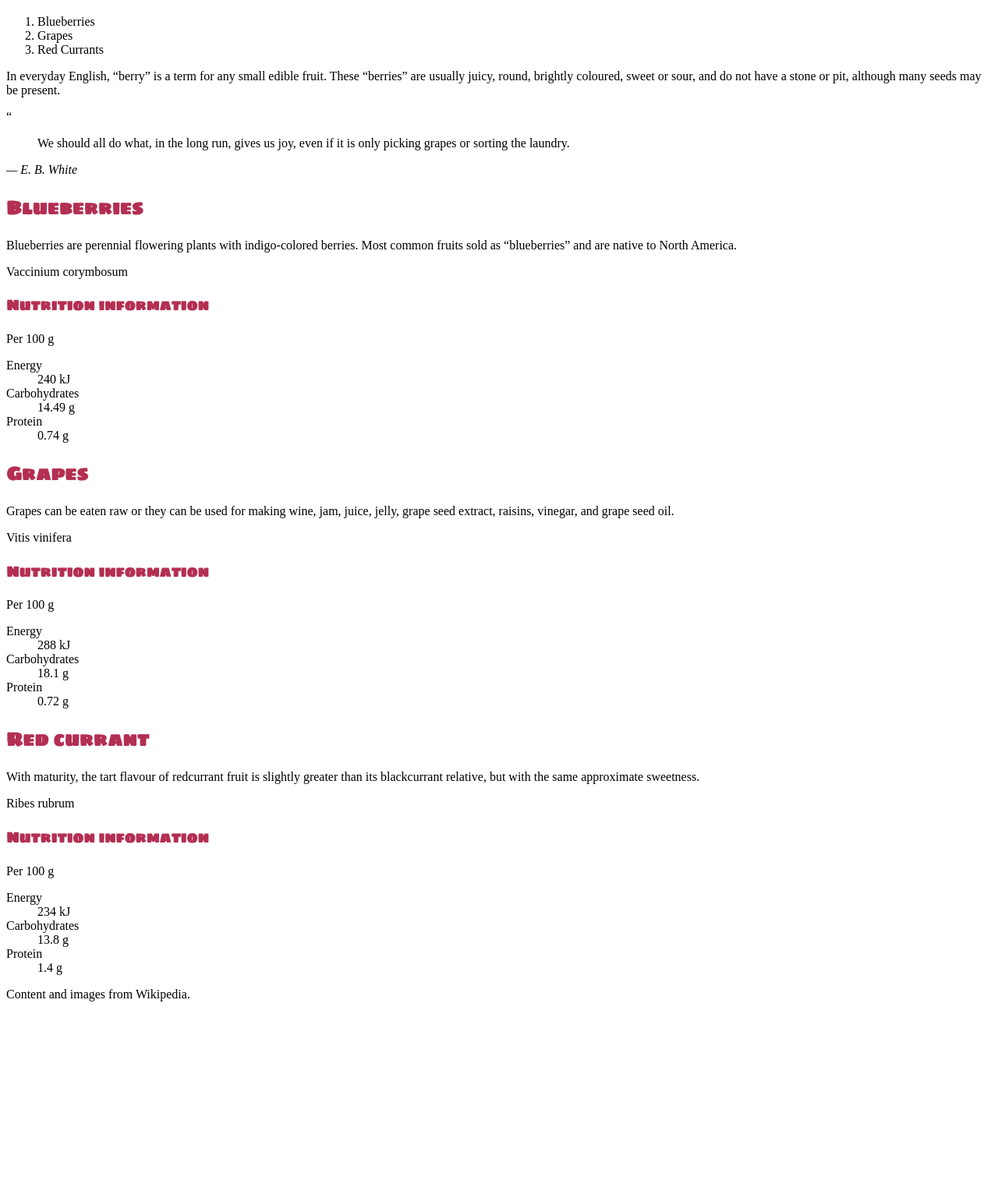
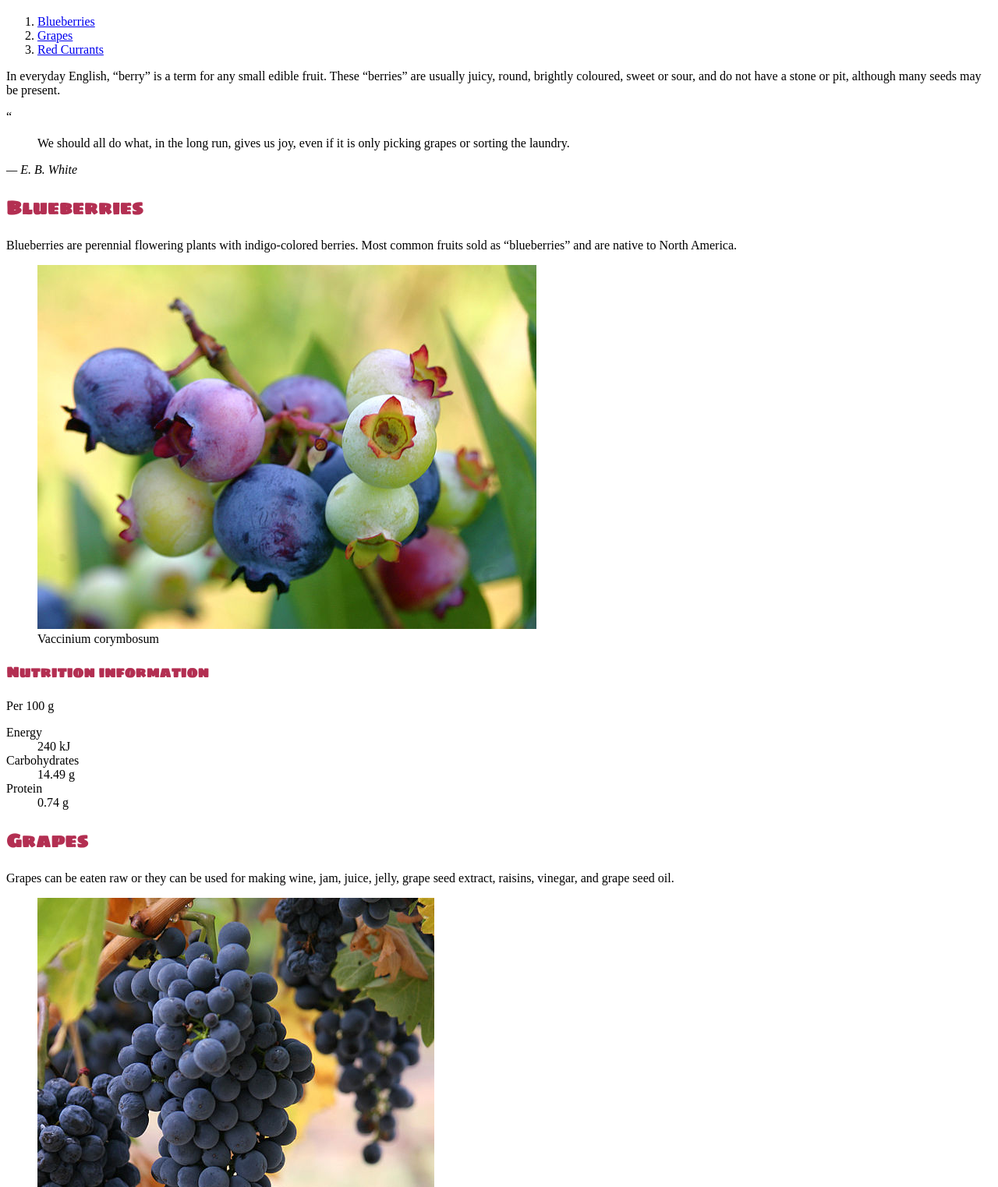
Before and after one commit to taylorsargent/dsn1674-project-1, a plain HTML site: page index.html in a window 1280 px wide. Shown: the part 77-1600 px from the top of the page at 78% size. Before the commit the page ends 1370 px from the top, so only its background shows below. Drawn offline with Linux system fonts and the light colour scheme.

Commit message:
Added images and links

```diff
--- a/index.html
+++ b/index.html
@@ -13,9 +13,9 @@
 <h1>Berries</h1>
 
 <ol>
-  <li>Blueberries</li>
-  <li>Grapes</li>
-  <li>Red Currants</li>
+  <li><a href="#">Blueberries</a></li>
+  <li><a href="#">Grapes</a></li>
+  <li><a href="#">Red Currants</a></li>
 </ol>
 
 <p>In everyday English, “berry” is a term for any small edible fruit. These “berries” are usually juicy, round, brightly coloured, sweet or sour, and do not have a stone or pit, although many seeds may be present.</p>
@@ -28,7 +28,10 @@
 
 <p>Blueberries are perennial flowering plants with indigo-colored berries. Most common fruits sold as “blueberries” and are native to North America.</p>
 
-<figcaption>Vaccinium corymbosum</figcaption>
+<figure>
+  <img src="images/blueberries.jpg" alt="Blueberries">
+  <figcaption>Vaccinium corymbosum</figcaption>
+</figure>
 
 <h3>Nutrition information</h3>
 
@@ -44,7 +47,10 @@
 
 <p>Grapes can be eaten raw or they can be used for making wine, jam, juice, jelly, grape seed extract, raisins, vinegar, and grape seed oil.</p>
 
-<figcaption>Vitis vinifera</figcaption>
+<figure>
+  <img src="images/grapes.jpg" alt="Grapes">
+  <figcaption>Vitis vinifera</figcaption>
+</figure>
 
 <h3>Nutrition information</h3>
 
@@ -60,7 +66,10 @@
 
 <p>With maturity, the tart flavour of redcurrant fruit is slightly greater than its blackcurrant relative, but with the same approximate sweetness.</p>
 
-<figcaption>Ribes rubrum</figcaption>
+<figure>
+  <img src="images/red-currants.jpg" alt="Red Currants">
+  <figcaption>Ribes rubrum</figcaption>
+</figure>
 
 <h3>Nutrition information</h3>
 
@@ -72,7 +81,7 @@
   <dt>Protein</dt> <dd>1.4 g</dd>
 </dl>
 
-<footer>Content and images from Wikipedia.</footer>
+<footer>Content and images from <a href="http://en.wikipedia.org/wiki/Berry">Wikipedia</a> </footer>
 
 </body>
 </html>
```
Also changed, not shown: images/blueberries.jpg (added), images/grapes.jpg (added), images/red-currants.jpg (added).
